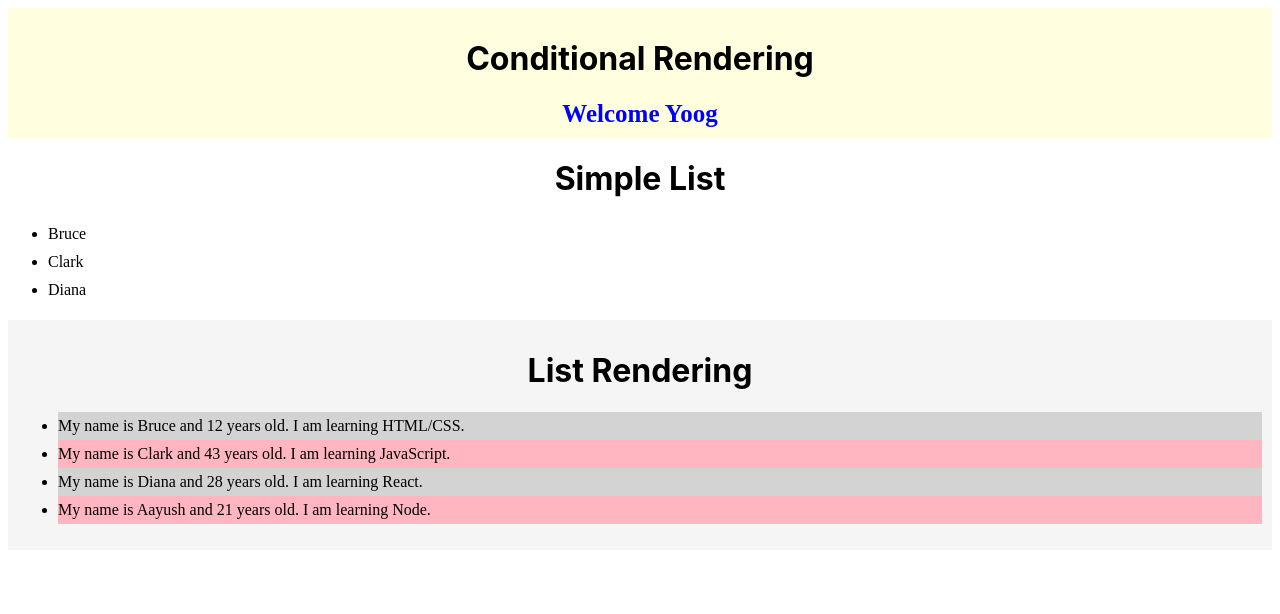
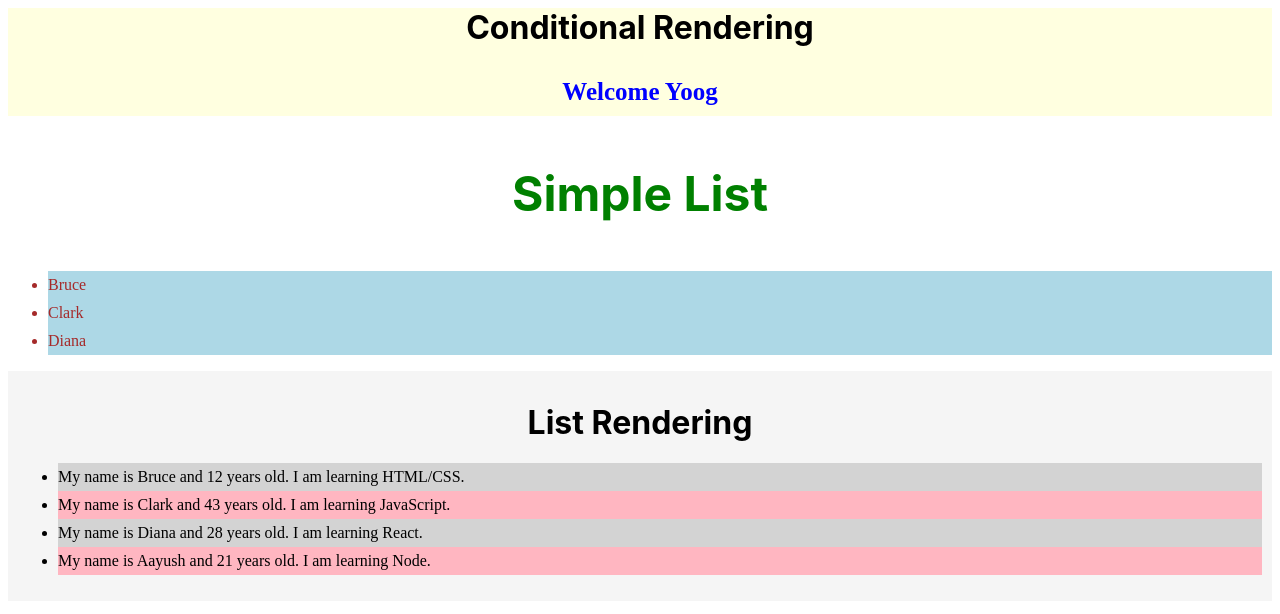
Before and after one commit to yugmani/React-basics-2, a React (Create React App) app: page / in a window 1280 px wide. Shown: the top 614 px of the page. Built offline with nearby package versions, Linux system fonts and the light colour scheme.

Commit message:
inline styling

```diff
--- a/src/components/NameList.js
+++ b/src/components/NameList.js
@@ -3,6 +3,11 @@ import React from 'react';
 function NameList() {
   const names = ['Bruce', 'Clark', 'Diana'];
 
+  const heading = {
+    fontSize: '48px',
+    color: 'green',
+    fontWeight: 'bold',
+  };
   // return (
   //   <div>
   //     <h1>List Rendering</h1>
@@ -15,11 +20,15 @@ function NameList() {
   // );
 
   //Alternative approach to list;
-  const nameList = names.map((name, index) => <li key={index}>{name}</li>);
+  const nameList = names.map((name, index) => (
+    <li key={index} style={{ color: 'brown', backgroundColor: 'lightblue' }}>
+      {name}
+    </li>
+  ));
 
   return (
     <div>
-      <h1>Simple List</h1>
+      <p style={heading}>Simple List</p>
       <ul>{nameList}</ul>
     </div>
   );
--- a/src/components/UserGreeting.js
+++ b/src/components/UserGreeting.js
@@ -55,7 +55,7 @@ class UserGreeting extends Component {
       <div className="conditional-render">
         <h1>Conditional Rendering</h1>
         {this.state.isLoggedIn ? (
-          <div className={myStyle}>Welcome {this.props.name}</div>
+          <div className={`${myStyle} pad10`}>Welcome {this.props.name}</div>
         ) : (
           <div className={myStyle}>Welcome Guest</div>
         )}
--- a/src/style.css
+++ b/src/style.css
@@ -48,5 +48,8 @@ ul > li {
 
 .conditional-render {
   background-color: lightyellow;
+}
+
+.pad10 {
   padding: 10px;
 }
```
